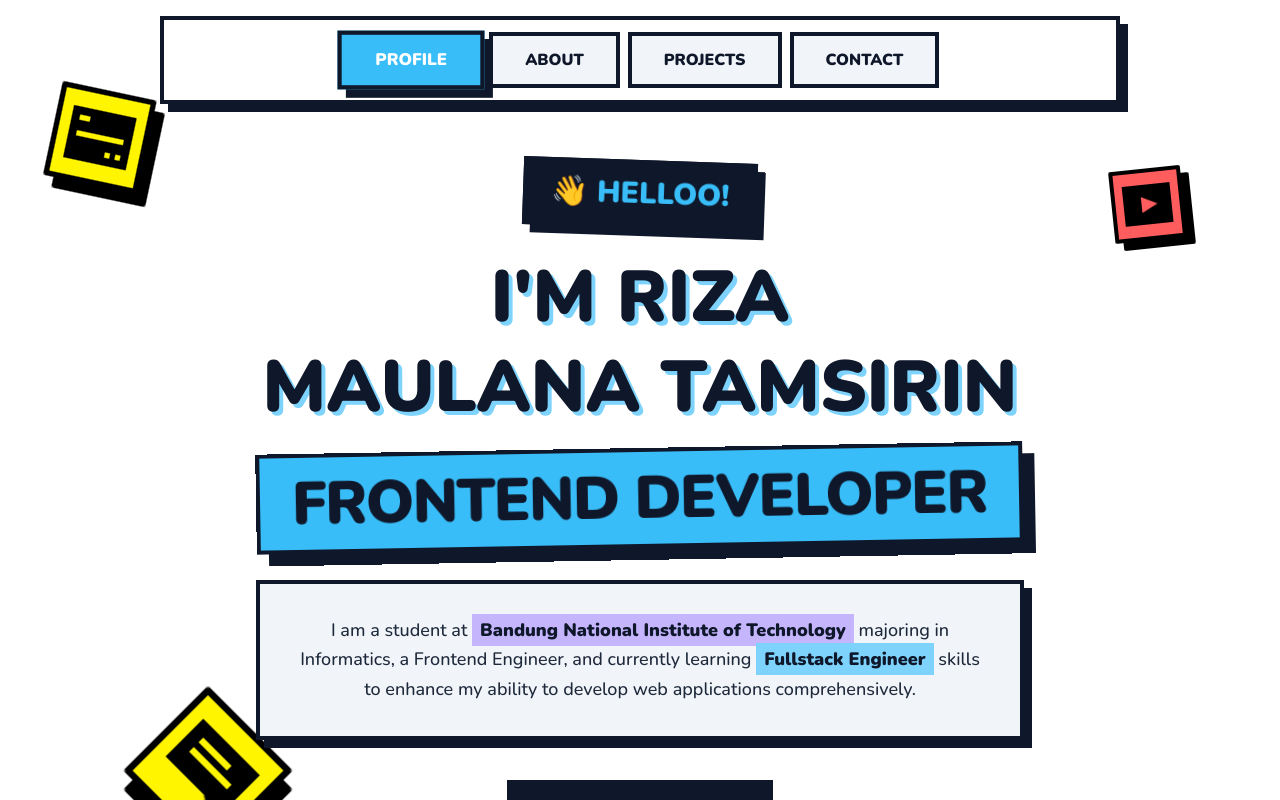
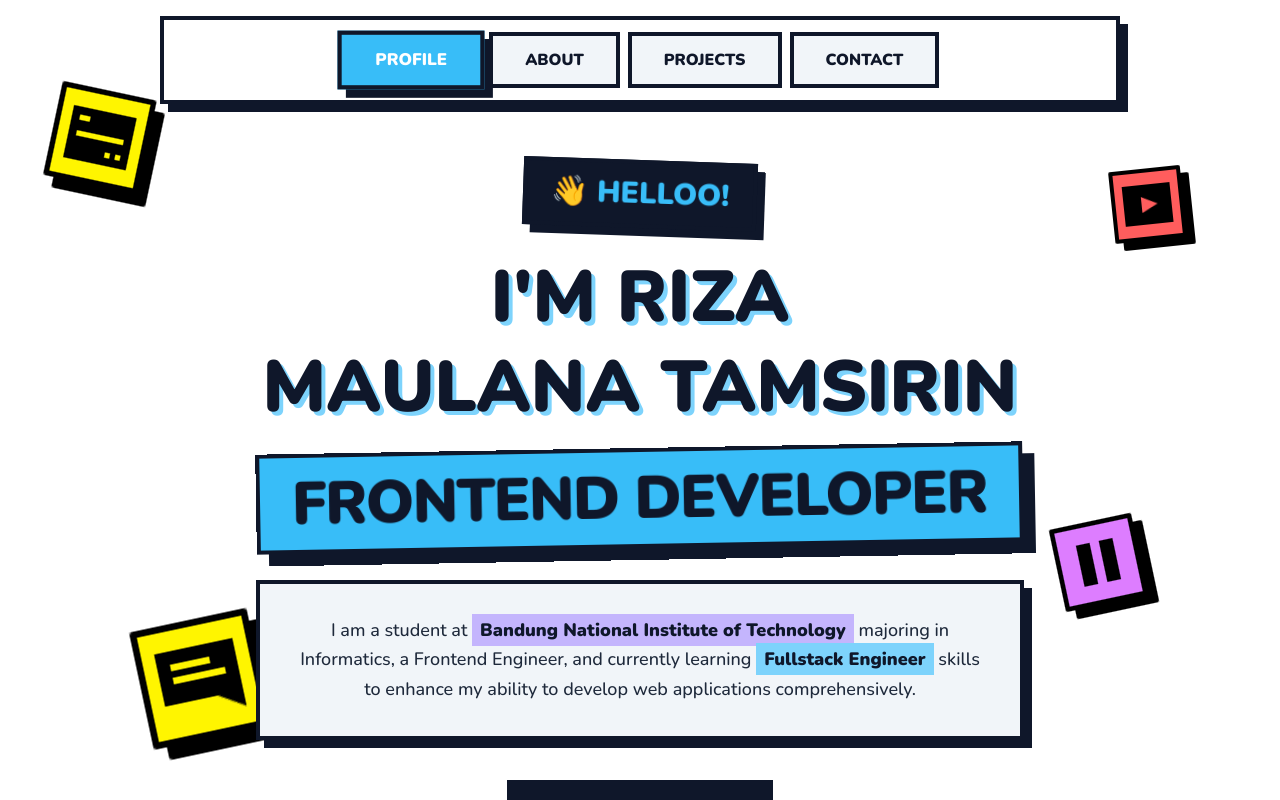
Before and after one commit to Notnoir/web-profile-next, a Next.js app: page / in a window 1280 px wide. Shown: the top 800 px of the page. Built offline with nearby package versions, Linux system fonts and the light colour scheme.

Commit message:
improve design

```diff
--- a/components/sections/ProfileSection.tsx
+++ b/components/sections/ProfileSection.tsx
@@ -50,12 +50,23 @@ export default function ProfileSection() {
         </div>
 
         {/* Message Icon - Bottom Left */}
-        <div className="absolute bottom-40 left-32 w-40 h-40 rotate-45">
+        <div className="absolute bottom-64 left-32 w-40 h-40 -rotate-12">
           <Image
             src="/icons/Message.png"
             alt="Message"
             width={160}
             height={160}
+            className="w-full h-full object-contain"
+          />
+        </div>
+
+        {/* Pause Icon - Bottom Right */}
+        <div className="absolute top-1/2 right-30 w-28 h-28 -rotate-12">
+          <Image
+            src="/icons/Pause.png"
+            alt="Pause"
+            width={112}
+            height={112}
             className="w-full h-full object-contain"
           />
         </div>
```
Also changed, not shown: 1 other file (tests, documents, lock files or other folders).
